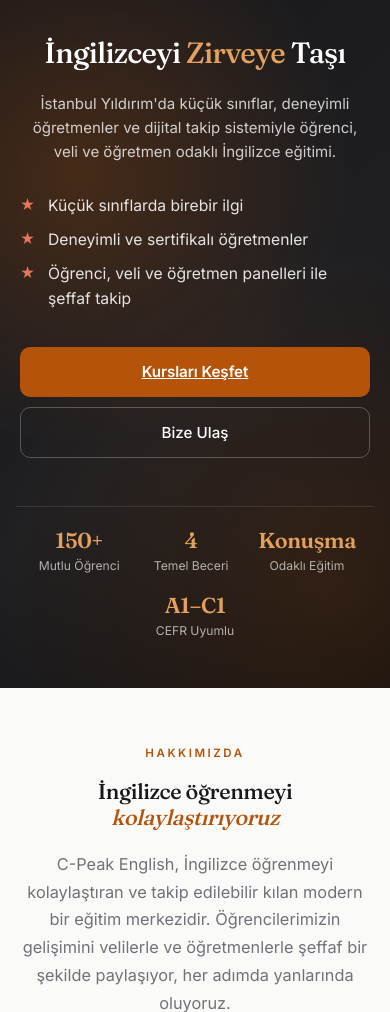
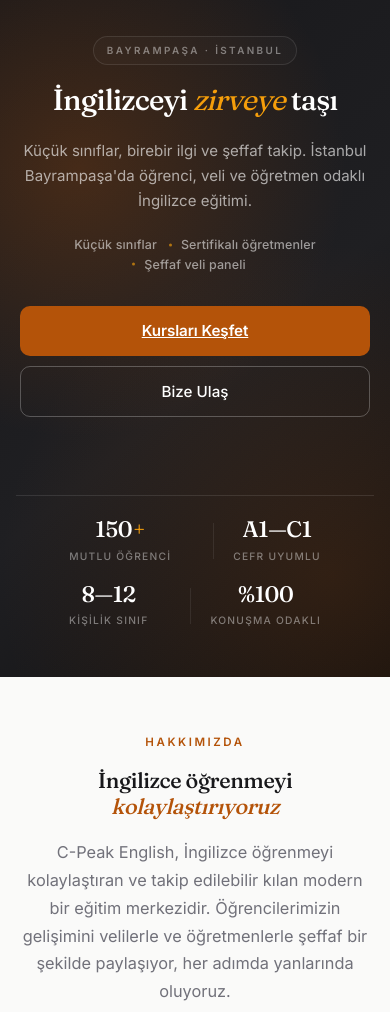
Before and after one commit to salonvestel99-cyber/cpeak-panel, a Flask app: page / in a window 390 px wide. Shown: the part 57-1069 px from the top of the page. Run offline with Flask 3, Linux system fonts and the light colour scheme; some libraries are stand-ins or nearby versions.

Commit message:
ui(hero): premium editorial hero
- "Yıldırım" → "Bayrampaşa / İstanbul"
- Liste: maddeler yerine inline dot-row
- Stats: kutu yok, editorial row + ince ayırıcılar
- Eyebrow: "BAYRAMPAŞA · İSTANBUL"
- CTA hiyerarşisi netleştirildi
- Tipografi ölçeği sıkılaştırıldı
- Otomatik yama: hero_premium.py

```diff
--- a/templates/index.html
+++ b/templates/index.html
@@ -111,11 +111,11 @@
 <main class="cpk-main">
 
   <!-- ============== HERO ============== -->
-  <section class="cpk-hero">
+  <section class="cpk-hero cpk-hero-v2">
     <div class="cpk-hero-inner">
       <div class="cpk-hero-brand hero-brand">
         <span class="hero-brand-mark">
-          <img src="{{ url_for('static', filename='logochrome.png') }}" alt="C · Peak English">
+          <img src="/static/logochrome.png" alt="C · Peak English">
         </span>
         <span class="hero-brand-text">
           <span class="hero-brand-title">C · Peak</span>
@@ -123,17 +123,21 @@
         </span>
       </div>
 
-      <h1 class="cpk-hero-title">İngilizceyi <span class="cpk-copper">Zirveye</span> Taşı</h1>
+      <span class="cpk-hero-eyebrow">Bayrampaşa · İstanbul</span>
+
+      <h1 class="cpk-hero-title">
+        İngilizceyi <em class="cpk-copper">zirveye</em> taşı
+      </h1>
 
       <p class="cpk-hero-lead">
-        İstanbul Yıldırım'da küçük sınıflar, deneyimli öğretmenler ve dijital takip sistemiyle
+        Küçük sınıflar, birebir ilgi ve şeffaf takip. İstanbul Bayrampaşa'da
         öğrenci, veli ve öğretmen odaklı İngilizce eğitimi.
       </p>
 
-      <ul class="hero-list cpk-hero-list">
-        <li>Küçük sınıflarda birebir ilgi</li>
-        <li>Deneyimli ve sertifikalı öğretmenler</li>
-        <li>Öğrenci, veli ve öğretmen panelleri ile şeffaf takip</li>
+      <ul class="cpk-hero-points">
+        <li>Küçük sınıflar</li>
+        <li>Sertifikalı öğretmenler</li>
+        <li>Şeffaf veli paneli</li>
       </ul>
 
       <div class="cpk-hero-cta">
@@ -141,25 +145,262 @@
         <a href="/iletisim" class="btn-ghost cpk-btn-lg cpk-btn-ghost-light">Bize Ulaş</a>
       </div>
 
-      <div class="hero-stats cpk-hero-stats">
-        <div class="hero-stat">
-          <strong>150+</strong>
-          <span>Mutlu Öğrenci</span>
+      <div class="cpk-hero-stats">
+        <div class="cpk-hero-stat">
+          <strong>150<span>+</span></strong>
+          <span class="cpk-hero-stat-label">Mutlu Öğrenci</span>
         </div>
-        <div class="hero-stat">
-          <strong>4</strong>
-          <span>Temel Beceri</span>
+        <div class="cpk-hero-stat">
+          <strong>A1—C1</strong>
+          <span class="cpk-hero-stat-label">CEFR Uyumlu</span>
         </div>
-        <div class="hero-stat">
-          <strong>Konuşma</strong>
-          <span>Odaklı Eğitim</span>
+        <div class="cpk-hero-stat">
+          <strong>8—12</strong>
+          <span class="cpk-hero-stat-label">Kişilik Sınıf</span>
         </div>
-        <div class="hero-stat">
-          <strong>A1–C1</strong>
-          <span>CEFR Uyumlu</span>
+        <div class="cpk-hero-stat">
+          <strong>%100</strong>
+          <span class="cpk-hero-stat-label">Konuşma Odaklı</span>
         </div>
       </div>
     </div>
+
+    <style id="cpk-hero-v2-style">
+/* ============================================================
+   C-Peak · Hero — Premium Editorial
+   ============================================================ */
+
+.cpk-hero-v2 {
+  padding: 80px 24px 96px;
+  position: relative;
+}
+
+.cpk-hero-v2 .cpk-hero-inner {
+  max-width: 920px;
+  margin: 0 auto;
+  text-align: center;
+  display: flex;
+  flex-direction: column;
+  align-items: center;
+}
+
+/* --- Brand mark --- */
+.cpk-hero-v2 .cpk-hero-brand {
+  margin-bottom: 32px;
+}
+
+/* --- Eyebrow --- */
+.cpk-hero-eyebrow {
+  display: inline-block;
+  font-family: 'Inter', system-ui, sans-serif;
+  font-size: .68rem;
+  font-weight: 600;
+  letter-spacing: .28em;
+  text-transform: uppercase;
+  color: rgba(255,255,255,.42);
+  margin-bottom: 22px;
+  padding: 7px 16px;
+  border: 1px solid rgba(255,255,255,.1);
+  border-radius: 999px;
+  background: rgba(255,255,255,.02);
+}
+
+/* --- Başlık --- */
+.cpk-hero-v2 .cpk-hero-title {
+  font-family: 'Fraunces', Georgia, serif;
+  font-size: clamp(2.2rem, 6.4vw, 4.2rem);
+  font-weight: 500;
+  line-height: 1.06;
+  letter-spacing: -0.028em;
+  color: #fff;
+  margin: 0 0 22px;
+  max-width: 780px;
+}
+
+.cpk-hero-v2 .cpk-hero-title em {
+  font-style: italic;
+  font-weight: 400;
+}
+
+.cpk-hero-v2 .cpk-copper {
+  color: #f59e0b;
+}
+
+/* --- Lead --- */
+.cpk-hero-v2 .cpk-hero-lead {
+  font-family: 'Inter', system-ui, sans-serif;
+  font-size: clamp(1rem, 1.6vw, 1.1rem);
+  line-height: 1.65;
+  color: rgba(255,255,255,.62);
+  max-width: 620px;
+  margin: 0 0 26px;
+}
+
+/* --- Inline points (maddeler yerine) --- */
+.cpk-hero-points {
+  list-style: none;
+  padding: 0;
+  margin: 0 0 38px;
+  display: flex;
+  flex-wrap: wrap;
+  justify-content: center;
+  align-items: center;
+  gap: 0;
+  font-family: 'Inter', system-ui, sans-serif;
+  font-size: .88rem;
+  color: rgba(255,255,255,.55);
+}
+
+.cpk-hero-points li {
+  display: inline-flex;
+  align-items: center;
+  padding: 0 18px;
+  position: relative;
+  font-weight: 500;
+  letter-spacing: .01em;
+}
+
+.cpk-hero-points li + li::before {
+  content: "";
+  position: absolute;
+  left: 0;
+  top: 50%;
+  transform: translateY(-50%);
+  width: 3px;
+  height: 3px;
+  background: rgba(245,158,11,.65);
+  border-radius: 50%;
+}
+
+/* --- CTA --- */
+.cpk-hero-v2 .cpk-hero-cta {
+  display: flex;
+  gap: 12px;
+  flex-wrap: wrap;
+  justify-content: center;
+  margin-bottom: 64px;
+}
+
+/* --- Stats: editorial row --- */
+.cpk-hero-stats {
+  display: grid;
+  grid-template-columns: repeat(4, 1fr);
+  gap: 0;
+  width: 100%;
+  max-width: 860px;
+  padding-top: 40px;
+  border-top: 1px solid rgba(255,255,255,.08);
+}
+
+.cpk-hero-stat {
+  display: flex;
+  flex-direction: column;
+  align-items: center;
+  gap: 8px;
+  padding: 0 20px;
+  position: relative;
+  text-align: center;
+}
+
+.cpk-hero-stat + .cpk-hero-stat::before {
+  content: "";
+  position: absolute;
+  left: 0;
+  top: 50%;
+  transform: translateY(-50%);
+  width: 1px;
+  height: 36px;
+  background: rgba(255,255,255,.08);
+}
+
+.cpk-hero-stat strong {
+  font-family: 'Fraunces', Georgia, serif;
+  font-size: clamp(1.5rem, 3vw, 1.9rem);
+  font-weight: 500;
+  line-height: 1;
+  letter-spacing: -0.018em;
+  color: #fff;
+}
+
+.cpk-hero-stat strong span {
+  color: #f59e0b;
+  font-weight: 400;
+  margin-left: 1px;
+}
+
+.cpk-hero-stat-label {
+  font-family: 'Inter', system-ui, sans-serif;
+  font-size: .7rem;
+  font-weight: 500;
+  letter-spacing: .14em;
+  text-transform: uppercase;
+  color: rgba(255,255,255,.42);
+  white-space: nowrap;
+}
+
+/* --- Mobile --- */
+@media (max-width: 720px) {
+  .cpk-hero-v2 {
+    padding: 56px 20px 72px;
+  }
+  .cpk-hero-v2 .cpk-hero-brand {
+    margin-bottom: 26px;
+  }
+  .cpk-hero-eyebrow {
+    font-size: .62rem;
+    letter-spacing: .24em;
+    padding: 6px 13px;
+    margin-bottom: 18px;
+  }
+  .cpk-hero-v2 .cpk-hero-lead {
+    font-size: .95rem;
+    margin-bottom: 22px;
+  }
+  .cpk-hero-points {
+    font-size: .78rem;
+    margin-bottom: 32px;
+  }
+  .cpk-hero-points li {
+    padding: 0 12px;
+  }
+  .cpk-hero-v2 .cpk-hero-cta {
+    margin-bottom: 48px;
+    width: 100%;
+    flex-direction: column;
+  }
+  .cpk-hero-v2 .cpk-hero-cta a {
+    width: 100%;
+    justify-content: center;
+  }
+  .cpk-hero-stats {
+    grid-template-columns: repeat(2, 1fr);
+    gap: 32px 0;
+    padding-top: 32px;
+  }
+  .cpk-hero-stat:nth-child(3)::before,
+  .cpk-hero-stat:nth-child(1)::before {
+    display: none;
+  }
+  .cpk-hero-stat:nth-child(2)::before,
+  .cpk-hero-stat:nth-child(4)::before {
+    display: block;
+  }
+  .cpk-hero-stat:nth-child(3),
+  .cpk-hero-stat:nth-child(4) {
+    /* ikinci satır ayırıcı üst border */
+  }
+  .cpk-hero-stats {
+    position: relative;
+  }
+  .cpk-hero-stat strong {
+    font-size: 1.4rem;
+  }
+  .cpk-hero-stat-label {
+    font-size: .64rem;
+    letter-spacing: .12em;
+  }
+}
+    </style>
   </section>
 
   <!-- ============== HAKKIMIZDA ============== -->
```
